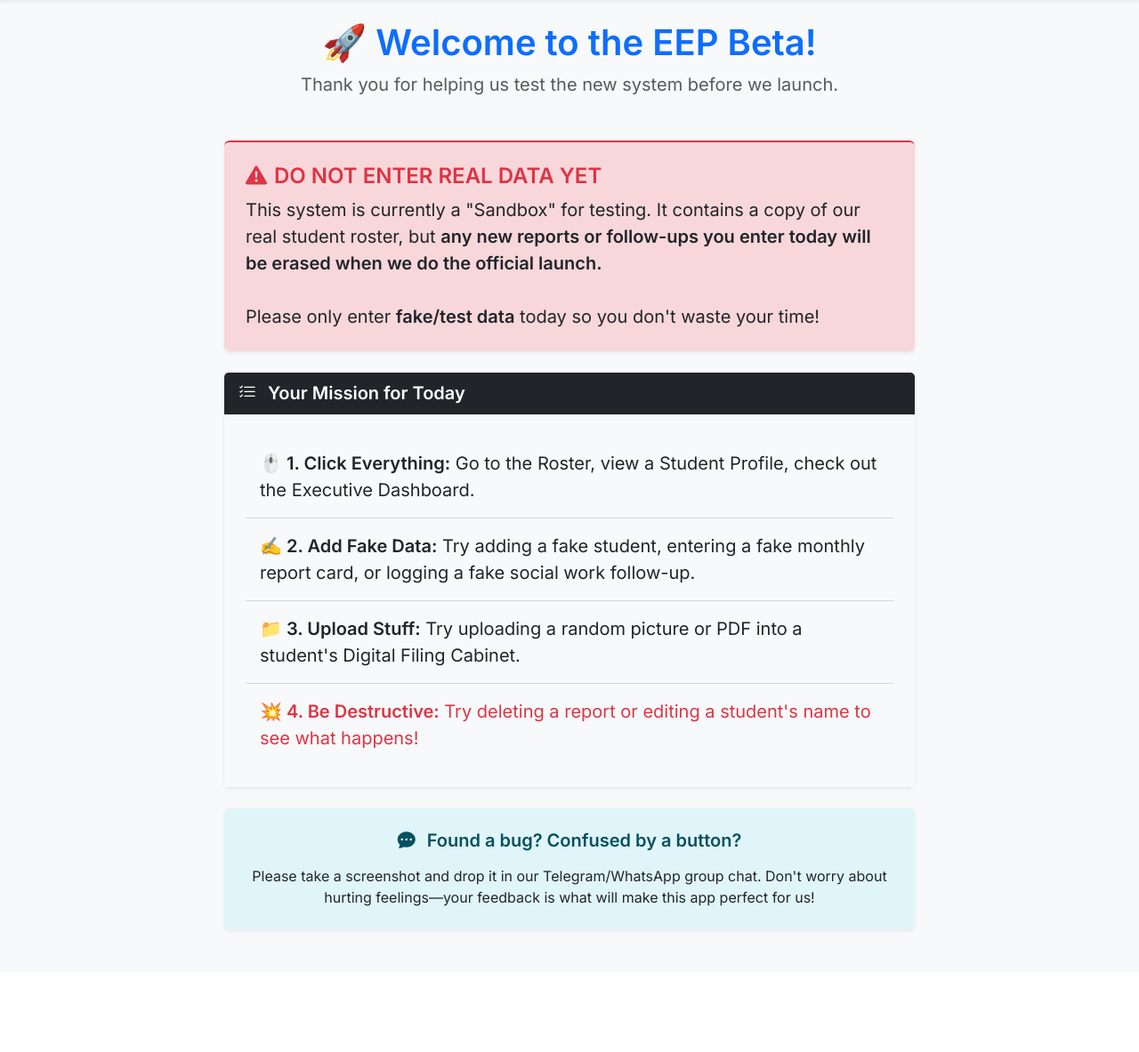
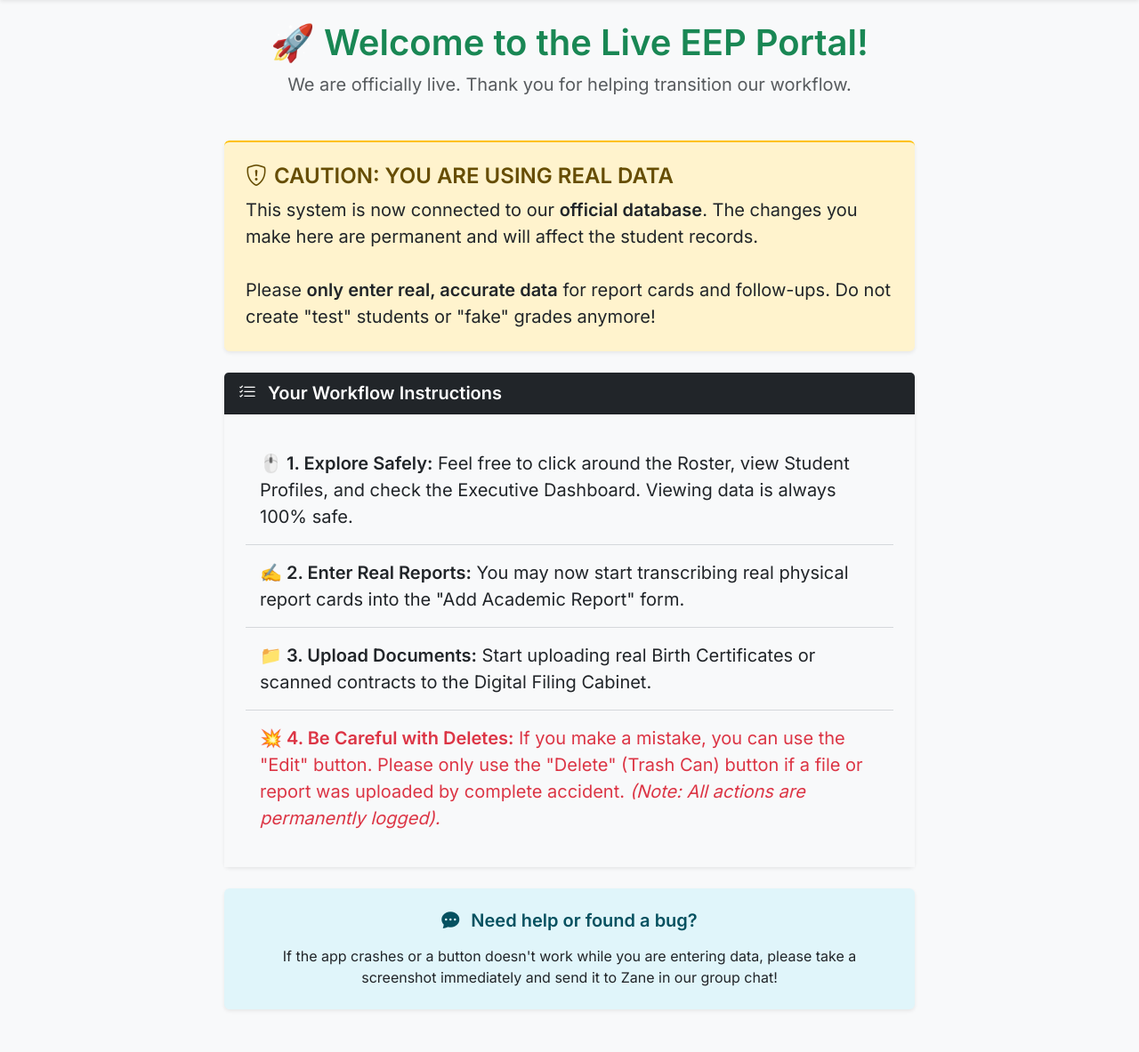
Before and after one commit to zerdychhuonchhay/eep-portal, a Flask app: page /guide in a window 1280 px wide. Shown: the part 56-1239 px from the top of the page at 89% size. Before the commit the page ends 1104 px from the top, so only its background shows below. Run offline with Flask 3, Linux system fonts and the light colour scheme; the visitor is signed in with stand-in values (Sample User, id 1); some libraries are stand-ins or nearby versions; some web fonts are replaced.

Commit message:
update Beta Testing Guide

```diff
--- a/templates/guide.html
+++ b/templates/guide.html
@@ -1,43 +1,44 @@
 {% extends "layout.html" %}
 
 {% block title %}
-    Beta Testing Guide
+    Live Testing Guide
 {% endblock %}
 
 {% block main %}
 <div class="container mt-4 mb-5 text-start" style="max-width: 800px;">
     <div class="text-center mb-5">
-        <h1 class="fw-bold text-primary">🚀 Welcome to the EEP Beta!</h1>
-        <p class="text-muted fs-5">Thank you for helping us test the new system before we launch.</p>
+        <h1 class="fw-bold text-success">🚀 Welcome to the Live EEP Portal!</h1>
+        <p class="text-muted fs-5">We are officially live. Thank you for helping transition our workflow.</p>
     </div>
 
-    <!-- The Golden Rule Alert (UPDATED FOR SANDBOX WARNING) -->
-    <div class="alert alert-danger shadow-sm border-danger border-2 border-start-0 border-end-0 border-bottom-0 mb-4 p-4">
-        <h4 class="alert-heading fw-bold text-danger"><i class="bi bi-exclamation-triangle-fill me-2"></i>DO NOT ENTER REAL DATA YET</h4>
+    <!-- The Golden Rule Alert (UPDATED FOR LIVE DATABASE WARNING) -->
+    <div class="alert alert-warning shadow-sm border-warning border-2 border-start-0 border-end-0 border-bottom-0 mb-4 p-4">
+        <h4 class="alert-heading fw-bold text-warning-emphasis"><i class="bi bi-shield-exclamation me-2"></i>CAUTION: YOU ARE USING REAL DATA</h4>
         <p class="mb-0 fs-5 text-dark">
-            This system is currently a "Sandbox" for testing. It contains a copy of our real student roster, but <strong>any new reports or follow-ups you enter today will be erased when we do the official launch.</strong>
-            <br><br>Please only enter <strong>fake/test data</strong> today so you don't waste your time!
+            This system is now connected to our <strong>official database</strong>. The changes you make here are permanent and will affect the student records.
+            <br><br>
+            Please <strong>only enter real, accurate data</strong> for report cards and follow-ups. Do not create "test" students or "fake" grades anymore!
         </p>
     </div>
 
     <!-- The Mission -->
     <div class="card shadow-sm border-0 mb-4">
         <div class="card-header bg-dark text-white fw-bold fs-5">
-            <i class="bi bi-list-check me-2"></i> Your Mission for Today
+            <i class="bi bi-list-check me-2"></i> Your Workflow Instructions
         </div>
         <div class="card-body bg-light p-4">
             <ul class="list-group list-group-flush fs-5">
                 <li class="list-group-item bg-transparent border-bottom border-secondary border-opacity-25 py-3">
-                    <strong>🖱️ 1. Click Everything:</strong> Go to the Roster, view a Student Profile, check out the Executive Dashboard.
+                    <strong>🖱️ 1. Explore Safely:</strong> Feel free to click around the Roster, view Student Profiles, and check the Executive Dashboard. Viewing data is always 100% safe.
                 </li>
                 <li class="list-group-item bg-transparent border-bottom border-secondary border-opacity-25 py-3">
-                    <strong>✍️ 2. Add Fake Data:</strong> Try adding a fake student, entering a fake monthly report card, or logging a fake social work follow-up.
+                    <strong>✍️ 2. Enter Real Reports:</strong> You may now start transcribing real physical report cards into the "Add Academic Report" form.
                 </li>
                 <li class="list-group-item bg-transparent border-bottom border-secondary border-opacity-25 py-3">
-                    <strong>📁 3. Upload Stuff:</strong> Try uploading a random picture or PDF into a student's Digital Filing Cabinet.
+                    <strong>📁 3. Upload Documents:</strong> Start uploading real Birth Certificates or scanned contracts to the Digital Filing Cabinet.
                 </li>
                 <li class="list-group-item bg-transparent py-3 text-danger">
-                    <strong>💥 4. Be Destructive:</strong> Try deleting a report or editing a student's name to see what happens!
+                    <strong>💥 4. Be Careful with Deletes:</strong> If you make a mistake, you can use the "Edit" button. Please only use the "Delete" (Trash Can) button if a file or report was uploaded by complete accident. <em>(Note: All actions are permanently logged).</em>
                 </li>
             </ul>
         </div>
@@ -46,9 +47,9 @@
     <!-- How to give feedback -->
     <div class="card shadow-sm border-0 bg-info bg-opacity-10 border-info border border-2">
         <div class="card-body p-4 text-center">
-            <h5 class="fw-bold text-info-emphasis mb-3"><i class="bi bi-chat-dots-fill me-2"></i> Found a bug? Confused by a button?</h5>
+            <h5 class="fw-bold text-info-emphasis mb-3"><i class="bi bi-chat-dots-fill me-2"></i> Need help or found a bug?</h5>
             <p class="text-dark mb-0">
-                Please take a screenshot and drop it in our Telegram/WhatsApp group chat. Don't worry about hurting feelings—your feedback is what will make this app perfect for us!
+                If the app crashes or a button doesn't work while you are entering data, please take a screenshot immediately and send it to Zane in our group chat!
             </p>
         </div>
     </div>
```
